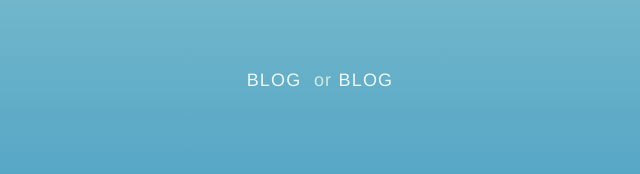
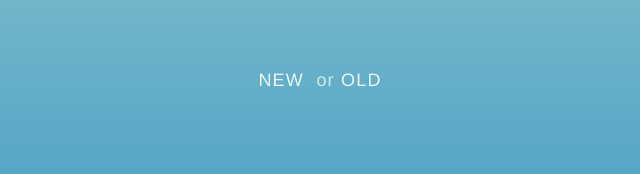
Before and after one commit to Lengsir/welcome, a plain HTML site: page index.html in a window 1280 px wide. Shown: the part 584-758 px from the top of the page, 320-960 px from the left. Drawn offline with Linux system fonts and the light colour scheme; animation ran at ten frames a second.

Commit message:
Update index.html

```diff
--- a/index.html
+++ b/index.html
@@ -4,7 +4,7 @@
 <html><head><meta http-equiv="Content-Type" content="text/html; charset=UTF-8">
         <title>Welcome - LengSir</title>
         <meta name="viewport" content="width=device-width, initial-scale=1.0">
-        <link rel="icon" type="image/png" href="//e.lenget.com/favicon.ico">
+        <link rel="icon" type="image/png" href="/favicon.ico">
         <meta name="viewport" content="width=device-width, initial-scale=1.0, maximum-scale=1.0, user-scalable=0">
         <style>
             html {
@@ -49,8 +49,8 @@
         <p class="text">
 <!--            <a href="//coding.net/u/lengsir">Lengsir</a>
 -->
-<br><a href="//blog.240996.xyz" target="_blank">BLOG</a>
-&nbsp;or&nbsp;<a href="//blog.lenget.com" target="_blank">BLOG</a>
+<br><a href="//blog.240996.xyz" target="_blank">NEW</a>
+&nbsp;or&nbsp;<a href="//blog.lenget.com" target="_blank">OLD</a>
 
         </p>
         </div>
```
